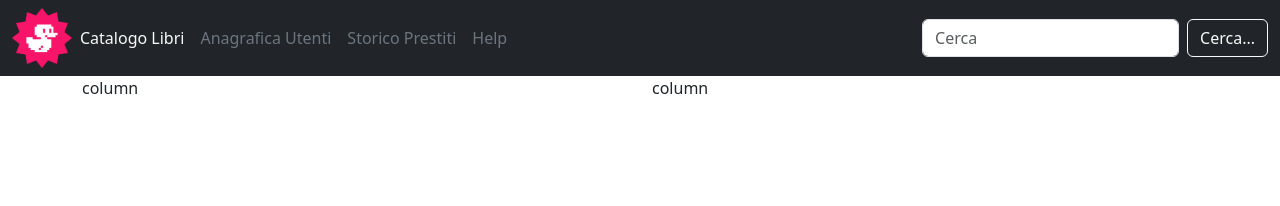
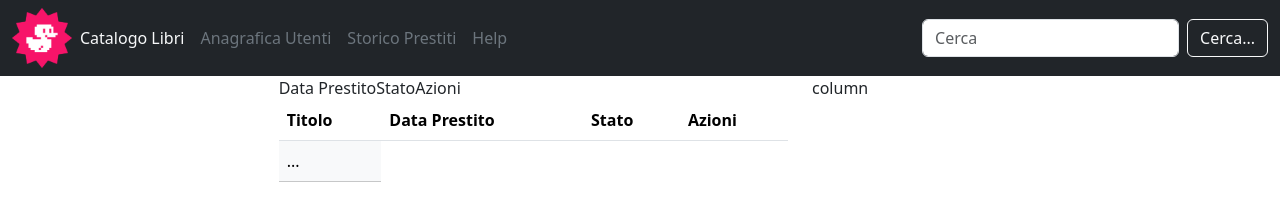
Before and after one commit to Ashyzan/html-css-bootstrap-dashboard, a plain HTML site: page index.html in a window 1280 px wide. Drawn offline with nearby package versions, Linux system fonts and the light colour scheme.

Commit message:
ADD:table in columns

```diff
--- a/index.html
+++ b/index.html
@@ -38,13 +38,43 @@
         </div>
       </nav>
 
-    <div class="container">
-        <div class="row">
-            <div class="col main">
-                column
+    <div class="container-fluid">
+        <div class="row justify-content-center">
+            <div class="col-5 main ">
+                <table class="table table-striped">
+                    <thead>
+                        <tr class="table-light "></tr>
+                            <th>
+                                Titolo
+                            </th>
+                            <th>
+                                Data Prestito
+                            </th>
+                            <th>
+                                Stato
+                            </th>
+                            <th>
+                                Azioni
+                            </th>
+
+                    </thead>
+
+
+                    <tr class="table-light">Data Prestito</tr>
+                    <tr class="table-light">Stato</tr>
+                    <tr class="table-light">Azioni</tr>
+
+
+                    <!-- On cells (`td` or `th`) -->
+                    <tr>
+
+                    <td class="table-light">...</td>
+
+                    </tr>
+                  </table>
 
             </div>
-            <div class="col sidebar">
+            <div class="col-2 sidebar">
                 column
 
             </div>
```
